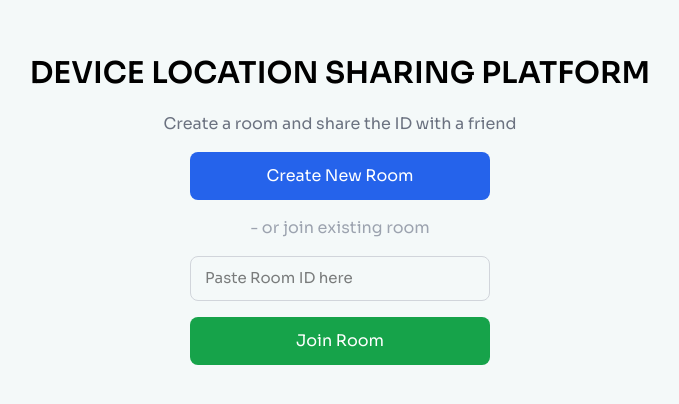
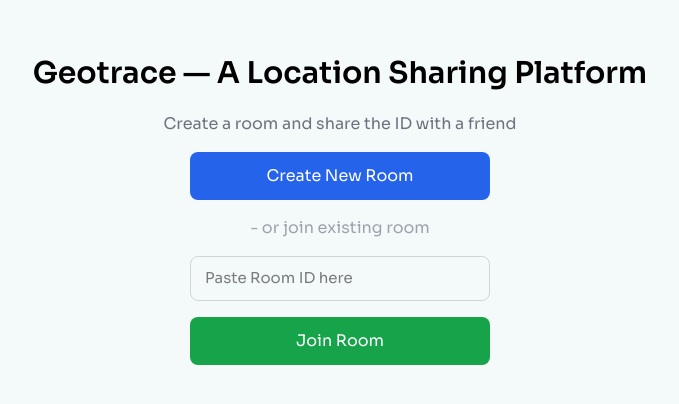
Before and after one commit to mitul078/geotrace_v1, a Next.js app in the folder frontend/: page / in a window 1280 px wide. Shown: the part 192-596 px from the top of the page, without its empty margins (300-979 px from the left). Built offline with nearby package versions, Linux system fonts and the light colour scheme.

Commit message:
fix: update header text for clarity in RoomScreen component

```diff
--- a/frontend/src/components/RoomScreen.js
+++ b/frontend/src/components/RoomScreen.js
@@ -31,7 +31,7 @@ const RoomScreen = ({ onJoin }) => {
             padding: 24,
             background: '#f4f9f9'
         }}>
-            <h2 style={{ margin: 0, fontSize: 30, fontWeight: 600 }}>DEVICE LOCATION SHARING PLATFORM</h2>
+            <h2 style={{ margin: 0, fontSize: 30, fontWeight: 600 }}>Geotrace — A Location Sharing Platform</h2>
             <p style={{ margin: 0, color: '#6b7280', textAlign: 'center' }}>
                 Create a room and share the ID with a friend
             </p>
```
